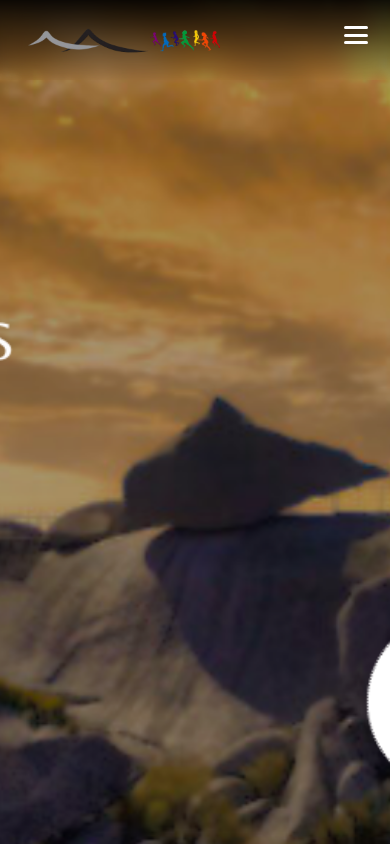
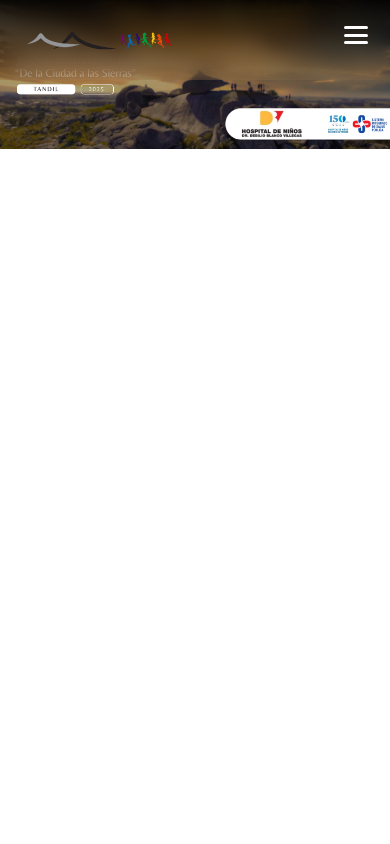
Before and after one commit to magnoitsystems/proyecto-jornadas-interhospitalarias, a Next.js app: page / in a window 390 px wide. Built offline with nearby package versions, Linux system fonts and the light colour scheme; a web font is replaced by a local one.

Commit message:
soluciono problema de la x y de la imagen de fondo

```diff
--- a/src/components/Nav-Bar-Component/NavBar.module.css
+++ b/src/components/Nav-Bar-Component/NavBar.module.css
@@ -2,7 +2,6 @@
 
 .heroSection {
     width: 100vw;
-    /* forzamos ancho completo */
     height: 550px;
     background-image: url('/backgrounds/home.png');
     background-size: cover;
@@ -10,7 +9,6 @@
     background-repeat: no-repeat;
     position: relative;
     z-index: 0;
-    /* Ya no usamos margin-top, el navbar se queda encima */
 }
 
 
@@ -25,21 +23,16 @@
     align-items: center;
     padding: 0 1rem;
     background: linear-gradient(to bottom, rgba(0, 0, 0, 0.8), rgba(0, 0, 0, 0));
-    /* sombreado arriba, transparente abajo */
     backdrop-filter: blur(10px);
-    /* efecto de desenfoque sobre fondo */
     -webkit-backdrop-filter: blur(10px);
-    /* soporte Safari */
     z-index: 1000;
     box-shadow: 0 2px 10px rgba(0, 0, 0, 0);
-    /* sombra hacia abajo */
     background-image: "../backgrounds/home.png";
 }
 
 
 .logo {
     margin-left: 0.5rem;
-        /* Acerca el logo aún más al borde izquierdo si hace falta */
          position: relative;
   width: 392px;
   height: 61px;
@@ -48,15 +41,11 @@
 .menu {
     display: flex;
     justify-content: space-evenly;
-    /* DISTRIBUCIÓN INTERNA DEL MENÚ */
     flex-grow: 1;
-    /* Hace que el menú use el espacio disponible */
     list-style: none;
     margin: 0 0 0 2rem;
-    /* Espacio entre logo y menú */
     padding: 0;
     gap: 0.5rem;
-    /* Ajustable */
     align-items: center;
 }
 
@@ -68,7 +57,6 @@
     color: white;
     text-decoration: none;
     font-size: 1.1rem;
-    /* Aumentado de 1rem a 1.1rem */
     font-weight: 500;
     padding: 0.7rem 1.2rem;
     border-radius: 6px;
@@ -76,7 +64,6 @@
     position: relative;
 }
 
-/* Efecto hover general */
 .menu a::after {
     content: '';
     position: absolute;
@@ -92,7 +79,6 @@
     width: 80%;
 }
 
-/* Colores específicos para cada sección en hover - SIN background-color */
 .homeLink:hover {
     color: var(--primary-color-1);
     transform: translateY(-2px);
@@ -191,22 +177,21 @@
 
 @media (max-width: 728px) {
 
-  /* Imagen de fondo adaptada - AJUSTADA PARA OCUPAR TODO EL ANCHO */
-  .heroSection {
+    .heroSection {
     width: 100vw;
-    height: 100vh;
+    height: auto;
+    min-height: 400px; /* Altura mínima para que se vea bien */
     background-image: url('/backgrounds/home.png');
-    background-size: cover;
-    background-position: center;
+    background-size: 100% auto; /* Ancho completo, altura automática */
+    background-position: center top;
     background-repeat: no-repeat;
+    background-attachment: local;
     position: relative;
     z-index: 0;
-    /* Forzamos que ocupe todo el ancho sin márgenes */
     margin: 0;
     padding: 0;
   }
 
-  /* Botón hamburguesa visible - MEJORADO */
   .btnBurgerProperties {
     display: flex;
     flex-direction: column;
@@ -230,9 +215,8 @@
     transform-origin: center;
   }
 
-  /* ANIMACIÓN MEJORADA PARA LA X */
-  .btnBurgerProperties.open .line:nth-child(1) {
-    transform: rotate(45deg) translate(6px, 6px);
+.btnBurgerProperties.open .line:nth-child(1) {
+    transform: rotate(45deg) translate(5px, 5px);
   }
 
   .btnBurgerProperties.open .line:nth-child(2) {
@@ -241,34 +225,31 @@
   }
 
   .btnBurgerProperties.open .line:nth-child(3) {
-    transform: rotate(-45deg) translate(6px, -6px);
+    transform: rotate(-45deg) translate(5px, -5px);
   }
 
-  /* MENÚ DESPLEGABLE MEJORADO - OCUPA TODO EL ANCHO Y MÁS TRANSPARENTE */
   .menu {
     flex-direction: column;
     align-items: center;
     justify-content: center;
     gap: 2.5rem;
-    background-color: rgba(0, 0, 0, 0.7); /* MÁS TRANSPARENTE */
+    background-color: rgba(0, 0, 0, 0.7);
     backdrop-filter: blur(8px);
     -webkit-backdrop-filter: blur(8px);
     position: fixed;
     top: 0;
     left: 0;
-    width: 100vw; /* OCUPA TODO EL ANCHO */
-    height: 100vh; /* OCUPA TODA LA ALTURA */
+    width: 100vw;
+    height: 100vh;
     margin: 0;
     padding: 0;
     transition: all 0.4s ease-in-out;
     z-index: 1000;
-    /* CENTRADO VERTICAL PERFECTO */
     display: flex;
     align-items: center;
     justify-content: center;
   }
 
-  /* Estados del menú */
   .openNav {
     visibility: visible;
     opacity: 1;
@@ -282,7 +263,6 @@
     pointer-events: none;
   }
 
-  /* Items del menú en móvil */
   .menu li {
     margin: 0;
     text-align: center;
@@ -299,15 +279,13 @@
     transition: all 0.3s ease;
   }
 
-  /* Logo siempre por encima - AJUSTADO */
   .logo {
     z-index: 1200;
     position: relative;
-    width: 200px;
-    height: 34px;
+    width: 150px;
+    height: 30px;
   }
 
-  /* Navbar móvil ajustado */
   .navbar {
     height: 80px;
     padding: 0 1rem;
```
